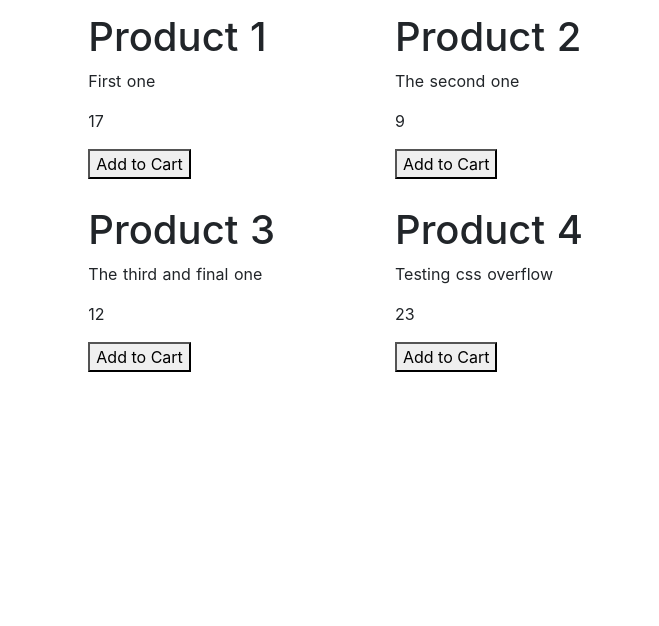
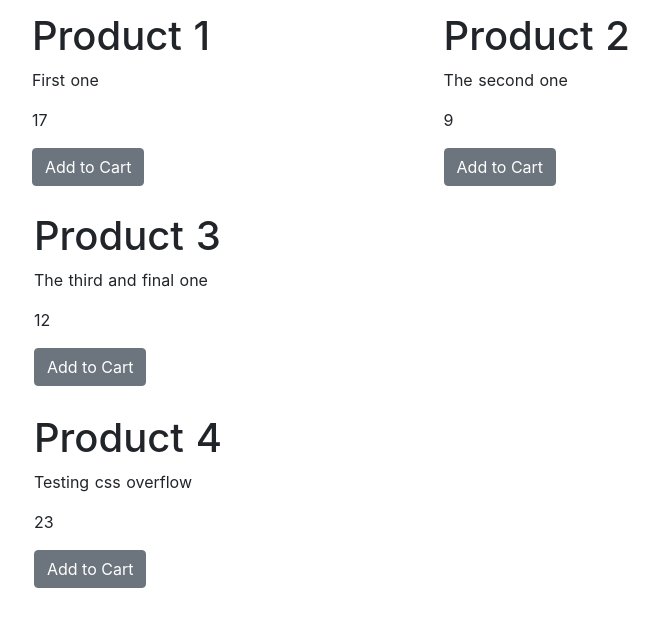
Before and after one commit to xiarandolph/single-page-webshop, a Nuxt app: page / in a window 1280 px wide. Shown: the top 626 px of the page, without its empty margins (10-669 px from the left). Built offline with nearby package versions, Linux system fonts and the light colour scheme.

Commit message:
Use some bootstrap components

```diff
--- a/components/ProductButton.vue
+++ b/components/ProductButton.vue
@@ -1,8 +1,6 @@
 <template>
   <div>
-    <div>
-      <button @click="addToCart">Add to Cart</button>
-    </div>
+      <b-button @click="addToCart">Add to Cart</b-button>
   </div>
 </template>
 
--- a/components/ProductList.vue
+++ b/components/ProductList.vue
@@ -1,10 +1,15 @@
 <template>
-  <div>
-    <product-item v-for="product in products"
-      :key="product.uuid"
-      :product="product">
-    </product-item>
-  </div>
+  <b-container fluid>
+    <b-row v-for="(group,index) in groupedProducts"
+      :key=index>
+      <b-col v-for="product in group"
+        :key="product.id">
+        <product-item
+          :product="product">
+        </product-item>
+      </b-col>
+    </b-row>
+  </b-container>
 </template>
 
 <script>
@@ -15,11 +20,18 @@ export default {
   props: ['products'],
   components: {
     'product-item': ProductItem
+  },
+  computed: {
+    //return products in groups of 3
+    groupedProducts() {
+      var i,j,grouped = [], chunk=3
+      for (i=0, j=this.products.length; i<j; i+=chunk) {
+        grouped.push(this.products.slice(i, i+chunk))
+      }
+      console.log(grouped)
+      return grouped
+    }
   }
 }
 
 </script>
-
-<style scoped>
-
-</style>
--- a/pages/index.vue
+++ b/pages/index.vue
@@ -1,11 +1,15 @@
 <template>
-  <div class="container">
-    <product-list class="left"
-      :products="inStore">
-    </product-list>
-    <cart class="right">
-    </cart>
-  </div>
+  <b-container fluid>
+    <b-row>
+      <b-col cols="8">
+        <product-list :products="inStore">
+        </product-list>
+      </b-col>
+      <b-col>
+        <cart></cart>
+      </b-col>
+    </b-row>
+  </b-container>
 </template>
 
 <script>
@@ -24,20 +28,3 @@ export default {
   }
 }
 </script>
-
-<style>
-.container {
-  display: flex;
-  margin-left: auto;
-  margin-right: auto;
-  overflow: hidden;
-}
-
-.left {
-  display: inline-block;
-  max-width: 60%;
-  height: 100%;
-  overflow: auto;
-}
-
-</style>
```
